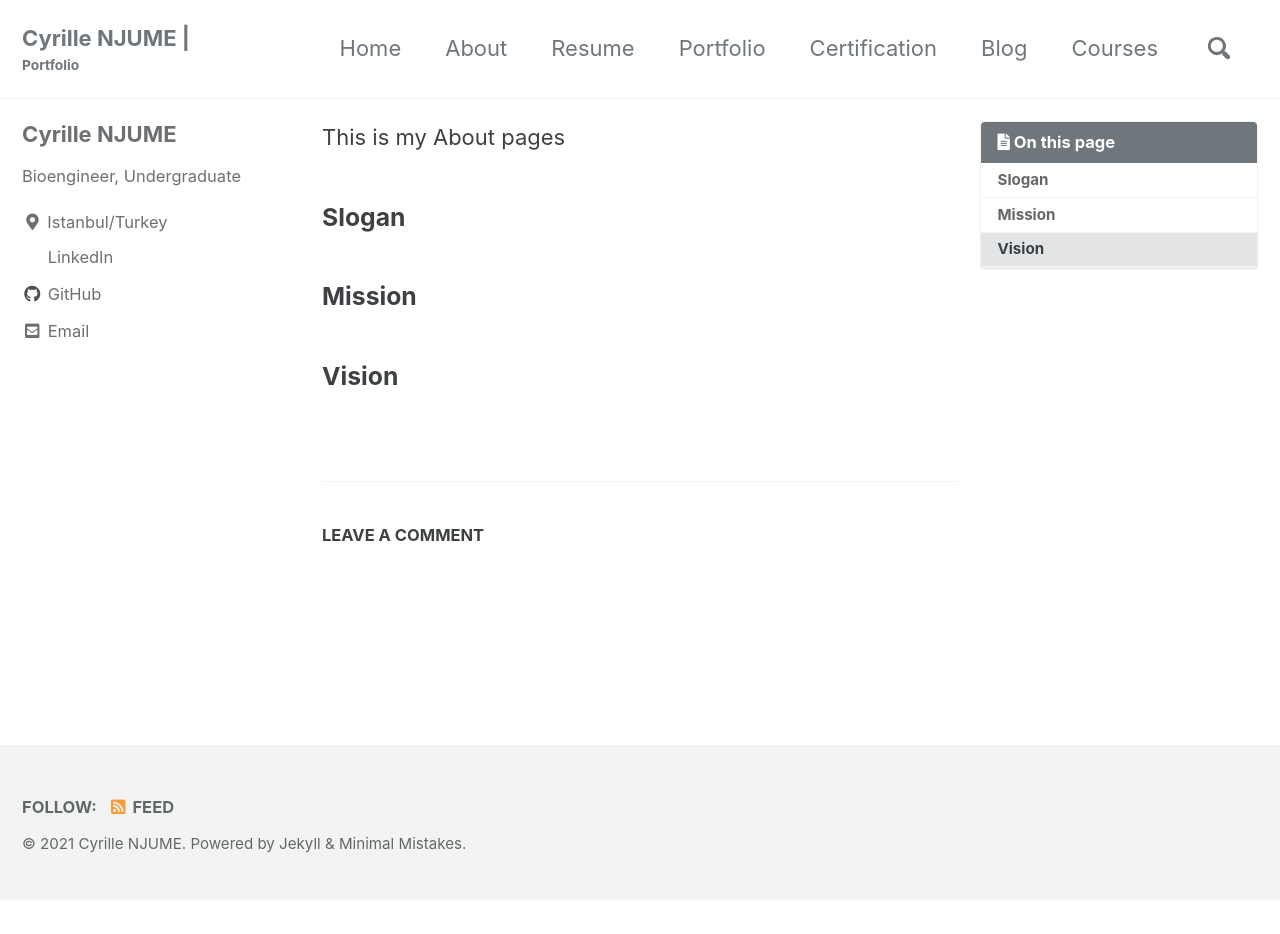
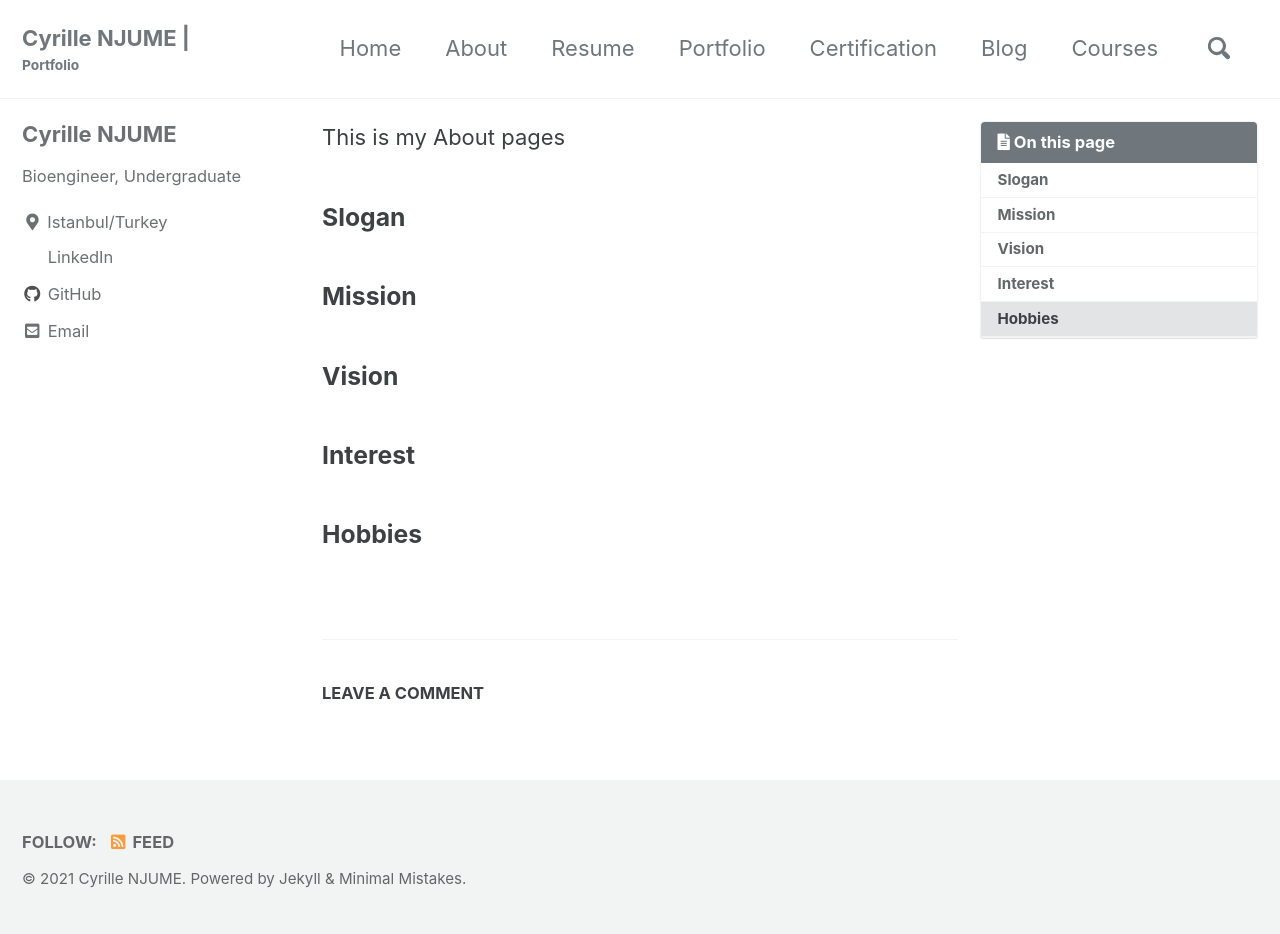
Before and after one commit to CyrilleMesue/cyrillemesue.github.io, a Jekyll site: the page built from _pages/about.md, in a window 1280 px wide. Built offline with Jekyll 4.4.1, drawn with Linux system fonts in a browser that asks for light colours; cached includes are drawn as plain includes; comment, search, counter and statistics services are not loaded; before the commit the page ends 900 px from its top, so only the background shows below that.

Commit message:
Update about.md

```diff
--- a/_pages/about.md
+++ b/_pages/about.md
@@ -13,3 +13,7 @@ toc: true
 ### Mission
 
 ### Vision
+
+### Interest
+
+### Hobbies
```
